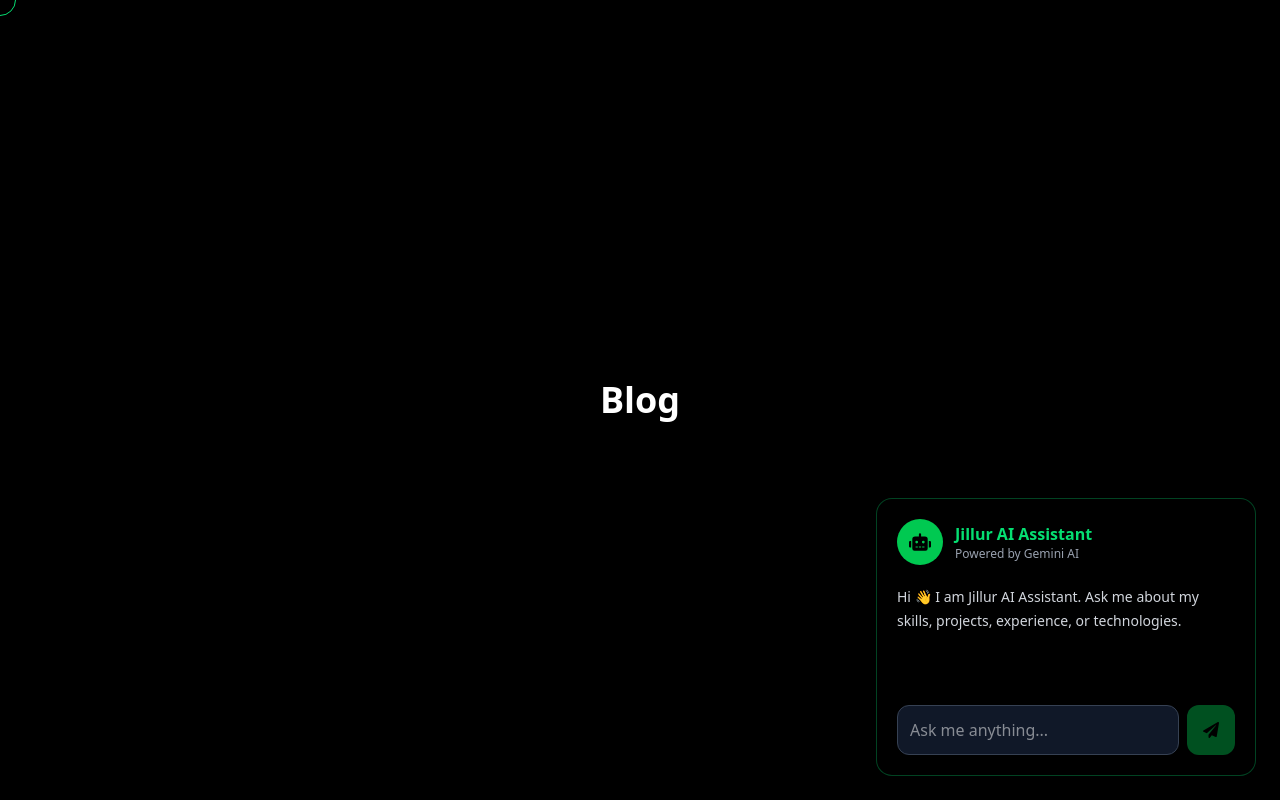
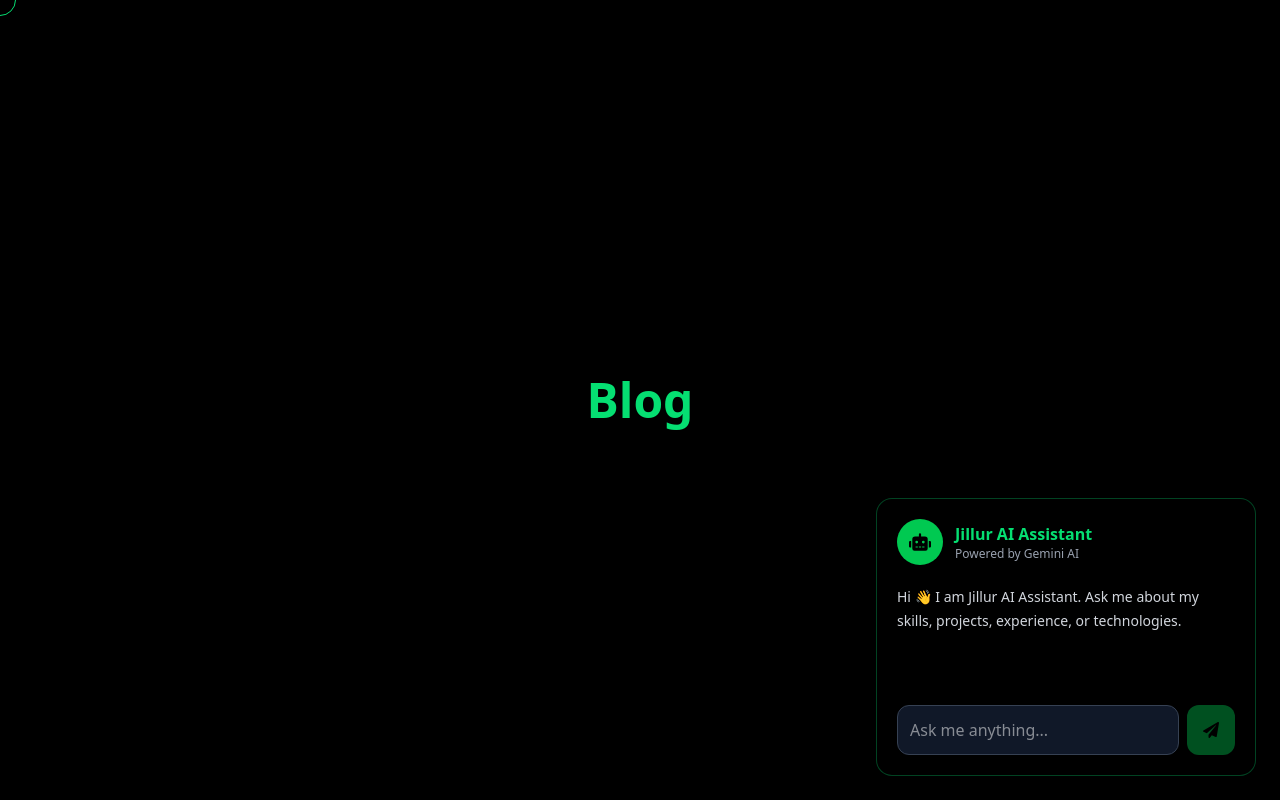
Before and after one commit to Jillurcf/jillur_professional_portfolio, a Next.js app: page /blog in a window 1280 px wide. Built offline with nearby package versions, Linux system fonts and the light colour scheme.

Commit message:
fix: export blog page component for Next.js build

```diff
--- a/app/blog/page.tsx
+++ b/app/blog/page.tsx
@@ -4,8 +4,7 @@
 export default function BlogPage() {
 
     return (
-
-        <main
+        <section
             className="
             min-h-screen
             bg-black
@@ -18,16 +17,15 @@ export default function BlogPage() {
 
             <h1
                 className="
-                text-4xl
+                text-5xl
                 font-bold
+                text-green-400
                 "
             >
                 Blog
             </h1>
 
-
-        </main>
-
+        </section>
     );
 
 }
```
